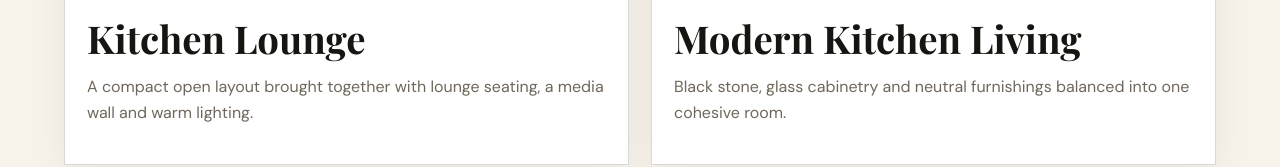
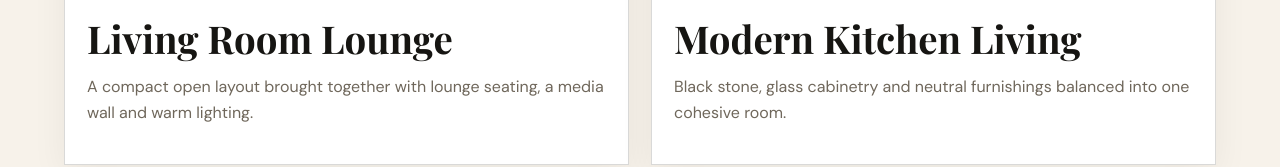
Before and after one commit to JPCDesign/JPCDesigns, a plain HTML site: page portfolio.html in a window 1280 px wide. Shown: the part 2256-2423 px from the top of the page. Drawn offline with nearby package versions, Linux system fonts and the light colour scheme.

Commit message:
Fix typo in Living Room Lounge heading

```diff
--- a/portfolio.html
+++ b/portfolio.html
@@ -35,7 +35,7 @@
 <article class="portfolio-card"><img src="O9.png" alt="Kitchen And Dining transformation"><div><h2>Kitchen And Dining</h2><p>A modern kitchen softened with tailored lighting, dining furniture and textiles.</p></div></article>
 <article class="portfolio-card"><img src="O8.png" alt="Primary Suite transformation"><div><h2>Primary Suite</h2><p>Layered bedding, storage styling, curtains and soft lighting for a calm retreat.</p></div></article>
 <article class="portfolio-card"><img src="O7.png" alt="Dining And Entry transformation"><div><h2>Dining And Entry</h2><p>A long dining moment with sculptural lighting, art, greenery and wood tones.</p></div></article>
-<article class="portfolio-card"><img src="O5.png" alt="Living Room Lounge transformation"><div><h2>Kitchen Lounge</h2><p>A compact open layout brought together with lounge seating, a media wall and warm lighting.</p></div></article>
+<article class="portfolio-card"><img src="O5.png" alt="Living Room Lounge transformation"><div><h2>Living Room Lounge</h2><p>A compact open layout brought together with lounge seating, a media wall and warm lighting.</p></div></article>
 <article class="portfolio-card"><img src="O4-new.png" alt="Modern Kitchen Living transformation"><div><h2>Modern Kitchen Living</h2><p>Black stone, glass cabinetry and neutral furnishings balanced into one cohesive room.</p></div></article>
 <article class="portfolio-card"><img src="O2.png" alt="Bedroom Refresh transformation"><div><h2>Bedroom Refresh</h2><p>A bright bedroom styled with curtains, lighting, a dresser, seating and soft texture.</p></div></article>
 </section>
```
